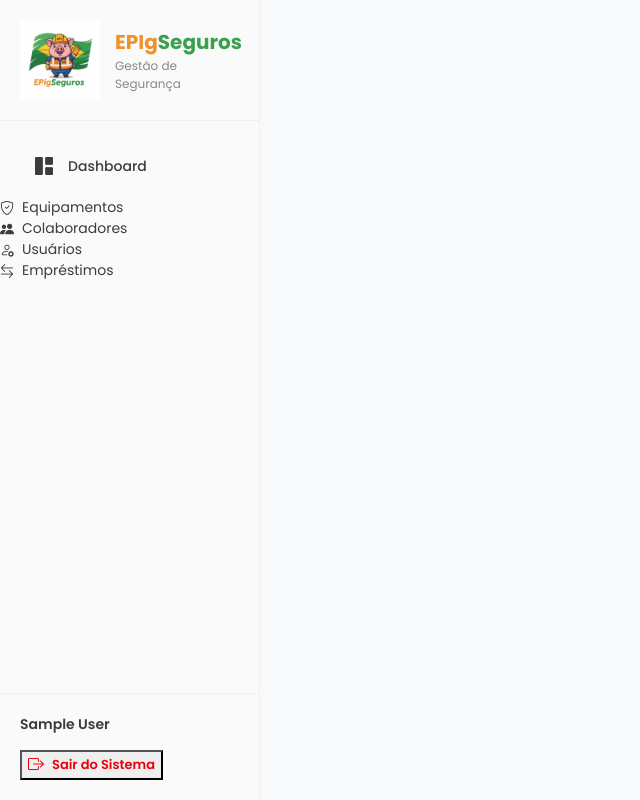
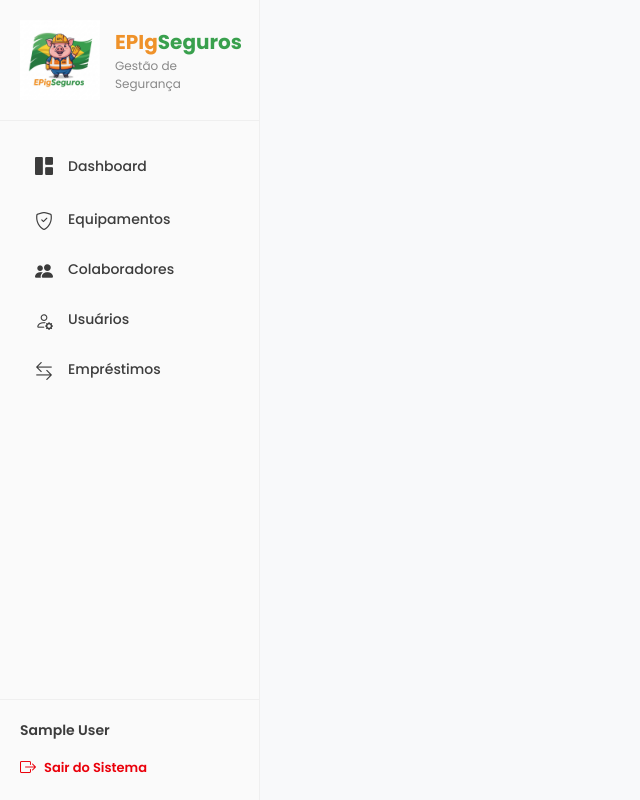
Before and after one commit to ruanBsilva/epig-chamados, a PHP site: page /sistema.php in a window 1280 px wide. Shown: the whole page, without its empty margins (0-640 px from the left). Run offline with PHP 8.4, Linux system fonts and the light colour scheme; the visitor is signed in with stand-in values (Sample User, id 1).

Commit message:
ajeitado o CSS do navbar

```diff
--- a/SA - Sistema Empréstimos de EPI's/assets/css/sistema.css
+++ b/SA - Sistema Empréstimos de EPI's/assets/css/sistema.css
@@ -97,43 +97,73 @@ body {
     margin: 0;
 }
 
-.sidebar-nav li a {
+/* REGRA UNIFICADA PARA LINKS E BOTÕES DO MENU */
+.sidebar-nav li a.nav-link,
+.sidebar-nav li button.nav-link {
+    /* Layout (Substitui d-flex, align-items-center) */
     display: flex;
     align-items: center;
+    width: calc(100% - 30px);
+    /* Ocupa 100% (menos as margens) */
+
+    /* Espaçamento */
     padding: 12px 20px;
     margin: 5px 15px;
+
+    /* Aparência */
     text-decoration: none;
     color: var(--text-color);
     font-weight: 500;
     border-radius: 8px;
     transition: background-color 0.2s ease-in-out, color 0.2s ease-in-out;
+    cursor: pointer;
+
+    /* Reset específico para <button> */
+    background: transparent;
+    border: none;
+    text-align: left;
+    font-family: var(--font-family);
+    font-size: 14px;
 }
 
-.sidebar-nav li a i {
+/* Ícone do <a> (tag <i>) */
+.sidebar-nav li a.nav-link i {
     margin-right: 15px;
     font-size: 18px;
     color: var(--icon-color);
-    /* COR FIXA PARA ÍCONES */
 }
 
-/* Efeito HOVER sutil */
-.sidebar-nav li:not(.active):hover a {
+/* Ícone do <button> (classe .bi::before) */
+.sidebar-nav li button.nav-link::before {
+    margin-right: 15px;
+    /* Mesmo espaçamento do <i> */
+    font-size: 18px;
+    color: var(--icon-color);
+    position: relative;
+    top: 1px;
+    /* Ajuste fino de alinhamento */
+}
+
+/* Efeito HOVER sutil (para <a> e <button>) */
+.sidebar-nav li:not(.active):hover a.nav-link,
+.sidebar-nav li:not(.active):hover button.nav-link {
     background-color: var(--active-bg);
 }
 
 
-/* ESTADO ATIVO DO MENU */
-.sidebar-nav li.active a {
+/* ESTADO ATIVO DO MENU (para <a> e <button>) */
+/* (Seu JS precisa adicionar a classe 'active' ao <li> pai) */
+.sidebar-nav li.active a.nav-link,
+.sidebar-nav li.active button.nav-link {
     background-color: var(--active-bg);
-    /* FUNDO CINZA CLARO */
     color: var(--role-text-color);
-    /* TEXTO AZUL ESCURO */
     font-weight: 600;
 }
 
-.sidebar-nav li.active a i {
+/* Ícone ATIVO (para <i> e ::before) */
+.sidebar-nav li.active a.nav-link i,
+.sidebar-nav li.active button.nav-link::before {
     color: var(--icon-color);
-    /* ÍCONE CONTINUA O MESMO, COMO PEDIDO */
 }
 
 
@@ -186,6 +216,12 @@ body {
     font-size: 13px;
     display: flex;
     align-items: center;
+
+    /* --- ADICIONE ESTAS 4 LINHAS --- */
+    background: none;
+    border: none;
+    padding: 0;
+    cursor: pointer;
 }
 
 .sidebar-footer .logout-link i {
--- a/SA - Sistema Empréstimos de EPI's/assets/js/usuario.js
+++ b/SA - Sistema Empréstimos de EPI's/assets/js/usuario.js
@@ -27,6 +27,7 @@ function salvarUsuario() {
             if (retorno.status === 'sucesso') {
                 alert(retorno.msg);
                 document.getElementById('form-usuario').reset();
+                $('#novoUsuarioModal').modal('hide');
                 listarUsuarios();
             } else {
                 alert(retorno.msg);
--- a/SA - Sistema Empréstimos de EPI's/sistema.php
+++ b/SA - Sistema Empréstimos de EPI's/sistema.php
@@ -38,19 +38,19 @@
             <nav class="sidebar-nav">
                 <ul>
                     <li class="nav-item">
-                        <a><i class='bi bi-grid-1x2-fill'></i> Dashboard</a>
+                        <a class="nav-link" onclick="carregarTela('dashboard')"><i class='bi bi-grid-1x2-fill'></i> Dashboard</a>
                     </li>
                     <li class="nav-item">
-                        <button class="nav-link d-flex align-items-center gap-2 bi bi-shield-check" onclick="carregarTela('equipamentos')">Equipamentos</button>
+                        <button class="nav-link bi bi-shield-check" onclick="carregarTela('equipamentos')">Equipamentos</button>
                     </li>
                     <li class="nav-item">
-                        <button class="nav-link d-flex align-items-center gap-2 bi bi-people-fill" onclick="carregarTela('colaboradores')">Colaboradores</button>
+                        <button class="nav-link bi bi-people-fill" onclick="carregarTela('colaboradores')">Colaboradores</button>
                     </li>
                     <li class="nav-item">
-                        <button class="nav-link d-flex align-items-center gap-2 bi bi-person-gear" onclick="carregarTela('usuarios')">Usuários</button>
+                        <button class="nav-link bi bi-person-gear" onclick="carregarTela('usuarios')">Usuários</button>
                     </li>
                     <li class="nav-item">
-                        <button class="nav-link d-flex align-items-center gap-2 bi bi-arrow-left-right" onclick="carregarTela('emprestimos')">Empréstimos</button>
+                        <button class="nav-link bi bi-arrow-left-right" onclick="carregarTela('emprestimos')">Empréstimos</button>
                     </li>
                 </ul>
             </nav>
```
Also changed, not shown: SA - Sistema Empréstimos de EPI's/telas/dashboard.php (added).
